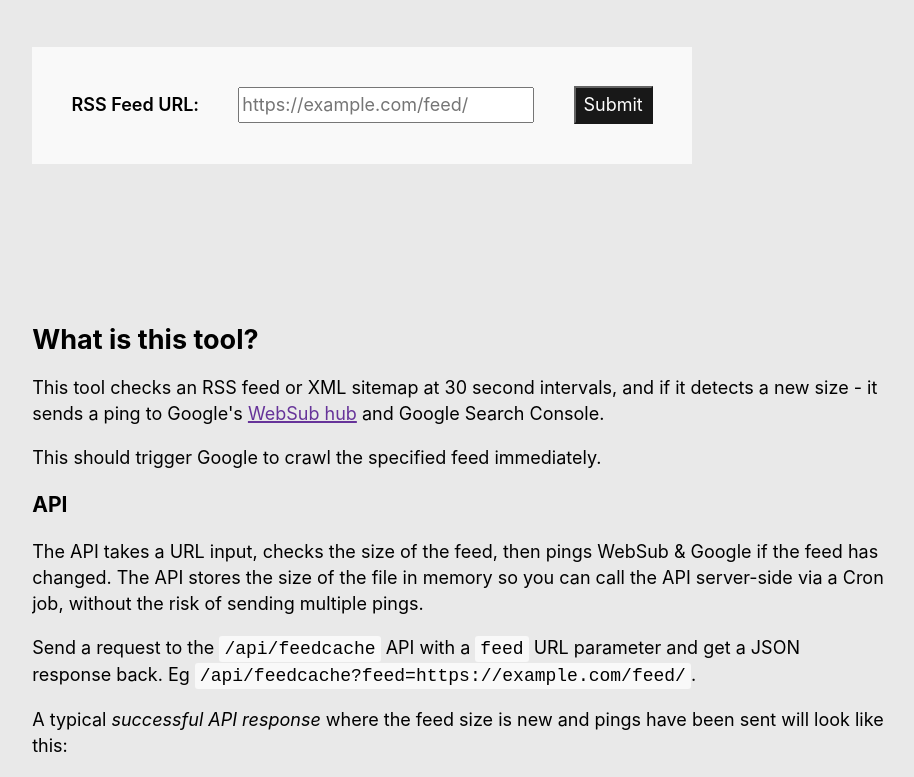
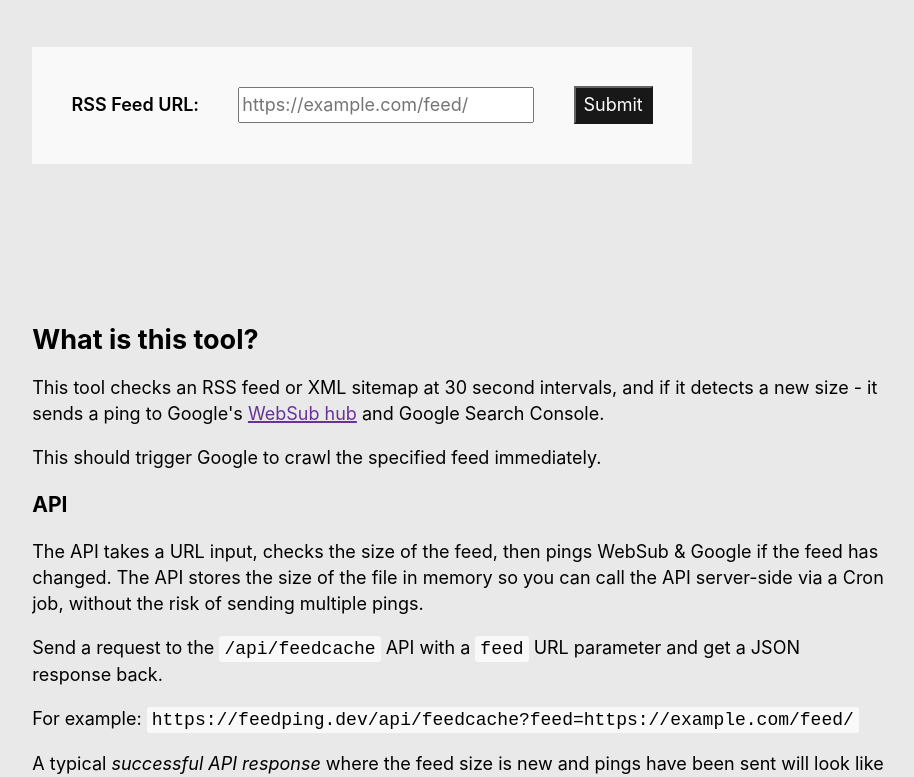
Before and after one commit to colinmcdermott/feedchecker-api, a Next.js app: page / in a window 1280 px wide. Shown: the top 777 px of the page, without its empty margins (15-929 px from the left). Built offline with nearby package versions, Linux system fonts and the light colour scheme.

Commit message:
Update index.tsx

```diff
--- a/pages/index.tsx
+++ b/pages/index.tsx
@@ -109,7 +109,8 @@ function FeedChecker() {
         <p>This should trigger Google to crawl the specified feed immediately.</p>
         <h3>API</h3>
         <p>The API takes a URL input, checks the size of the feed, then pings WebSub & Google if the feed has changed. The API stores the size of the file in memory so you can call the API server-side via a Cron job, without the risk of sending multiple pings.</p>
-        <p>Send a request to the <code>/api/feedcache</code> API with a <code>feed</code> URL parameter and get a JSON response back. Eg <code>/api/feedcache?feed=https://example.com/feed/</code>.</p>
+        <p>Send a request to the <code>/api/feedcache</code> API with a <code>feed</code> URL parameter and get a JSON response back.</p>
+        <p>For example: <code>https://feedping.dev/api/feedcache?feed=https://example.com/feed/</code></p>
         <p>A typical <em>successful API response</em> where the feed size is new and pings have been sent will look like this:</p>
 
           <code>
```
